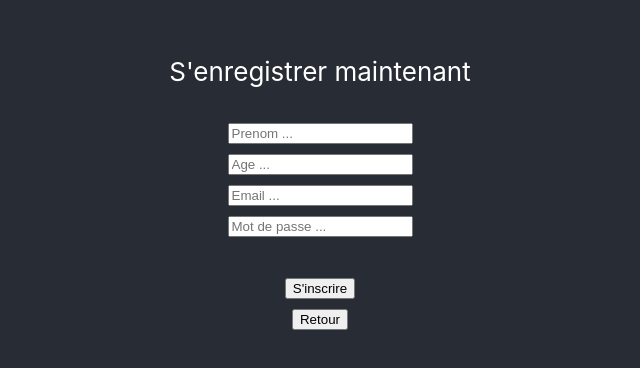
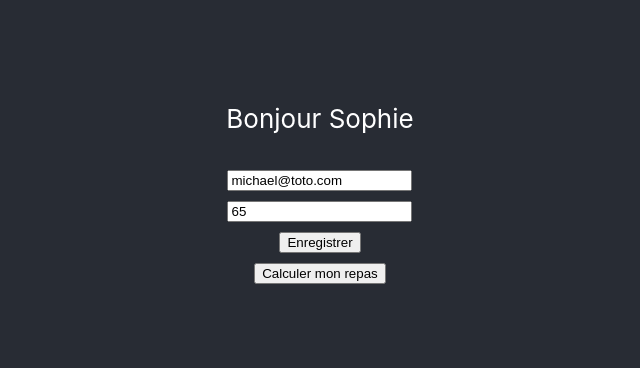
Before and after one commit to xonatis-academy/reactjs-calorie-counter, a React (Create React App) app: page / in a window 1280 px wide. Shown: the part 220-588 px from the top of the page, without its empty margins (320-960 px from the left). Built offline with nearby package versions, Linux system fonts and the light colour scheme.

Commit message:
Adding props

```diff
--- a/src/App.js
+++ b/src/App.js
@@ -8,7 +8,18 @@ import Register from './screens/Register';
 class App extends React.Component {
 
     state = {
-        ecranAAfficher: 'Register'
+        ecranAAfficher: 'Profile',
+        connectedUser : {
+            firstname: 'Sophie',
+            age: 65,
+            email: 'jean@toto.com'
+        }
+    }
+
+    changeScreenCalculator = () => {
+        this.setState({
+            ecranAAfficher: 'Calculator'
+        })
     }
 
     render() {
@@ -24,7 +35,7 @@ class App extends React.Component {
             );
         } else if (this.state.ecranAAfficher == 'Profile') {
             ecranElement = (
-                <Profile />
+                <Profile toto={this.state.connectedUser.firstname} coco={this.changeScreenCalculator} />
             );
         } else if (this.state.ecranAAfficher == 'Register') {
             ecranElement = (
--- a/src/screens/Profile.js
+++ b/src/screens/Profile.js
@@ -6,12 +6,12 @@ class Profile extends React.Component {
         return (
             <div>
                 <p>
-                    Bonjour Michael
+                    Bonjour {this.props.toto}
                 </p>
                 <input type="text" value="michael@toto.com" placeholder="Email ..." /><br />
                 <input type="text" value="65" placeholder="Age ..." /><br />
                 <button>Enregistrer</button><br />
-                <button>Calculer mon repas</button>
+                <button onClick={this.props.coco}>Calculer mon repas</button>
             </div>
         );
     }
```
